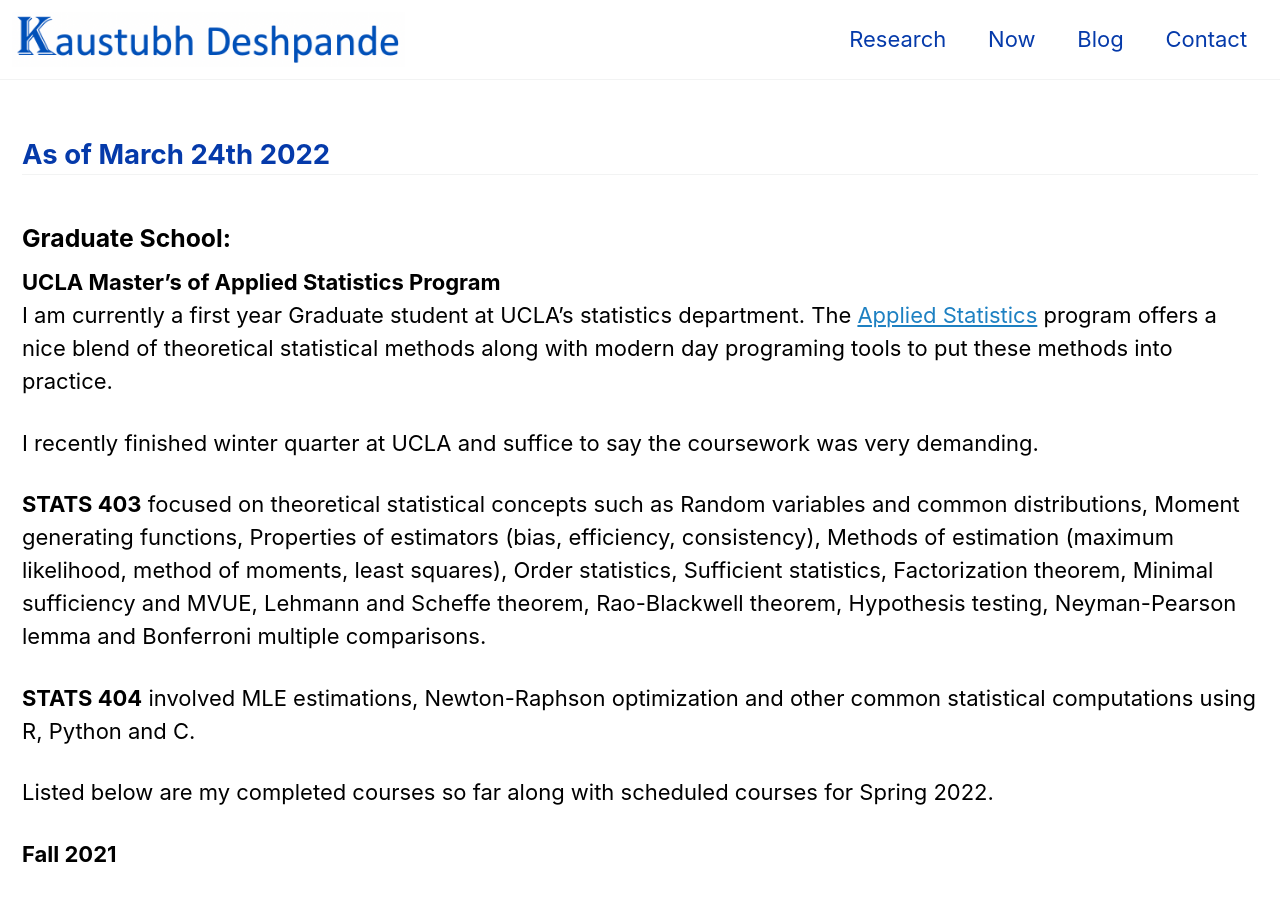
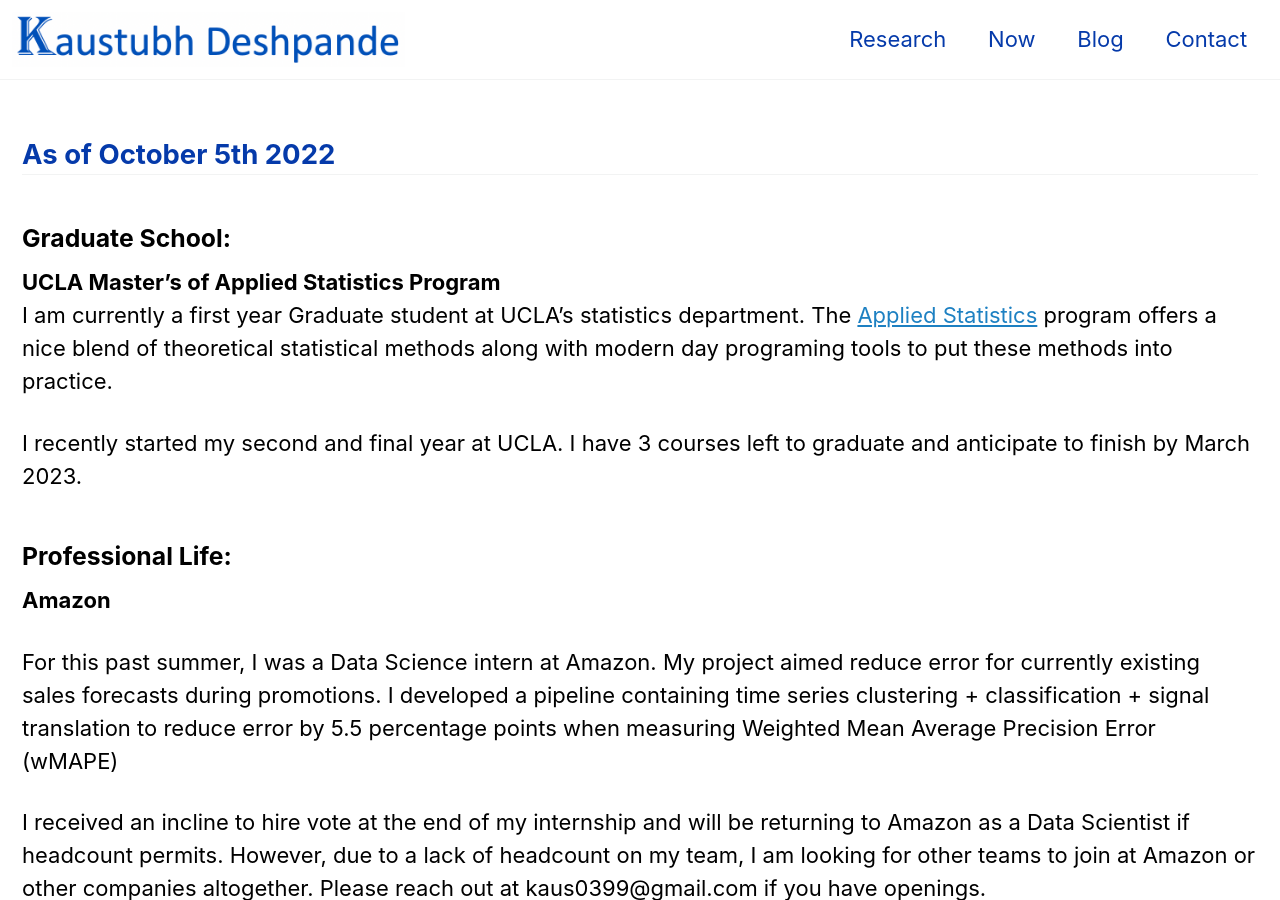
Before and after one commit to kaus0399/kaus0399.github.io, a Jekyll site: the page built from _pages/now.md, in a window 1280 px wide and 900 px high. Built offline with Jekyll 4.4.1, drawn with Linux system fonts in a browser that asks for light colours; cached includes are drawn as plain includes; nearby versions of some CDN libraries; some of the changed text lies outside the part shown.

Commit message:
October 2022 changes

```diff
--- a/_pages/now.md
+++ b/_pages/now.md
@@ -3,63 +3,28 @@ layout: splash
 title: "What I'm Up To Now"
 permalink: /now/
 ---
-## As of March 24th 2022
+## As of October 5th 2022
 
 ### Graduate School:
 **<span style="color:rgb(0, 0, 0)"> UCLA Master's of Applied Statistics Program </span>**
 I am currently a first year Graduate student at UCLA's statistics department. The [Applied Statistics](https://master.stat.ucla.edu/program/) program offers a nice blend of theoretical statistical methods along with modern day programing tools to put these methods into practice.
 
-I recently finished winter quarter at UCLA and suffice to say the coursework was very demanding.
-
-**STATS 403** focused on theoretical statistical concepts such as Random variables and common distributions, Moment generating functions, Properties of estimators (bias, efficiency, consistency), Methods of estimation (maximum likelihood, method of moments, least squares), Order statistics, Sufficient statistics, Factorization theorem, Minimal sufficiency and MVUE, Lehmann and Scheffe theorem, Rao-Blackwell theorem, Hypothesis testing, Neyman-Pearson lemma and Bonferroni multiple comparisons.
-
-**STATS 404** involved MLE estimations, Newton-Raphson optimization and other common statistical computations using R, Python and C.
-
-Listed below are my completed courses so far along with scheduled courses for Spring 2022.
+I recently started my second and final year at UCLA. I have 3 courses left to graduate and anticipate to finish by March 2023.
 
 
-**Fall 2021**
+### Professional Life:
+**<span style="color:rgb(0, 0, 0)"> Amazon </span>**
 
-| Course | Grade |
-|:--------|   :-------:|
-| 401 - Methods in Modern Statistics    | A   |
-| 402 - Applied Regression    | A   |
-| 412 - Advanced Regression and Predictive Modeling      | A   |
-{: rules="groups"}
+For this past summer, I was a Data Science intern at Amazon. My project aimed reduce error for currently existing sales forecasts during promotions.
+I developed a pipeline containing time series clustering + classification + signal translation to reduce error by 5.5 percentage points when measuring Weighted Mean Average Precision Error (wMAPE)
 
-
-**Winter 2022**
-
-| Course | Grade |
-|:--------|   :-------:|
-| 403 - Mathematical Statistics     | A   |
-| 404 - Statistical Computing and Programming    | A   |
-{: rules="groups"}
-
-
-**Spring 2022**
-
-| Course | Grade |
-|:--------|   :-------:|
-| 400 - Probability Modelling    |    In Progress   |
-| 405 - Data Management    |    In Progress   |
-| 413 - Machine Learning      |    In Progress   |
-{: rules="groups"}
-
-
-
-
+I received an incline to hire vote at the end of my internship and will be returning to Amazon as a Data Scientist if headcount permits. However, due to a lack of headcount on my team, I am looking for other teams to join at Amazon or other companies altogether. Please reach out at kaus0399@gmail.com if you have openings.
 
 ### Personal Life:
 <!-- **<span style="color:rgb(0, 0, 0)"> SoCal Fever.. </span>**    -->
 I have now settled into life in Santa Monica and explored a good chunk of Los Angeles and the San Fernando Valley. One of my favorite pass times has been catching a show at The Comedy Store on Sunset Blvd.
 
-
-Over the next two weeks I will begin taking surfing lessons along venice beach. I have always wanted to surf and figured this would be a great opportunity to learn the craft. My goal is to be proficient come the summer so that I can make the most of the great surfing conditions SoCal has to offer! 🏄
-
-
-Lastly, I recently visited Zion National Park and had an amazing time taking in all the nature. I will be shortly posting a blog about my trip and all the amazing experiences I had. Stay tuned...
-
+I spent this past summer in Seattle and fell in love with the city. Being a big outdoors guy, the pacific northwest was a kind home to me for the summer. I hope to return one day and continue experiencing all that the great state of washington has to offer.
 
 Back to [home page ⮕](/index)
 
--- a/index.markdown
+++ b/index.markdown
@@ -39,13 +39,14 @@ feature_row:
 {: id="summary"}
 - **<span style="color:rgb(5, 58, 170)"> Education </span>**:
   - **Undergraduate**: Graduated from UC Davis June 2021 with a B.S. in Biomedical Engineering and Computer Science minor
-  - **Graduate**: Master's of Applied Statistics student at UCLA
+  - **Graduate**: Master's of Applied Statistics student at UCLA (March 2023 Graduation)
+    <!-- - **Research Focus**: NLP and Computer Vision -->
 <br />
 <br />
 
 
 - **<span style="color:rgb(5, 58, 170)"> Skills </span>**: The PDF of my full resume is linked here: [Resume](/assets/Kaustubh_Deshpande.pdf){:target="_blank"}
-  - **Languages**: Python, R, Java, MySQL
+  - **Languages**: Python, R, MATLAB, Java, C++, MySQL
   - **Libraries**: Pytorch, Tensorflow, Keras, Caffe, Theano, NumPy, Pandas, Scikit-Learn, Matplotlib, Seaborn
   - **Tools**: PySpark, AWS, Visual Studio Code
   <!-- - **Familiar**: NLP, Computer Vision   -->
```
